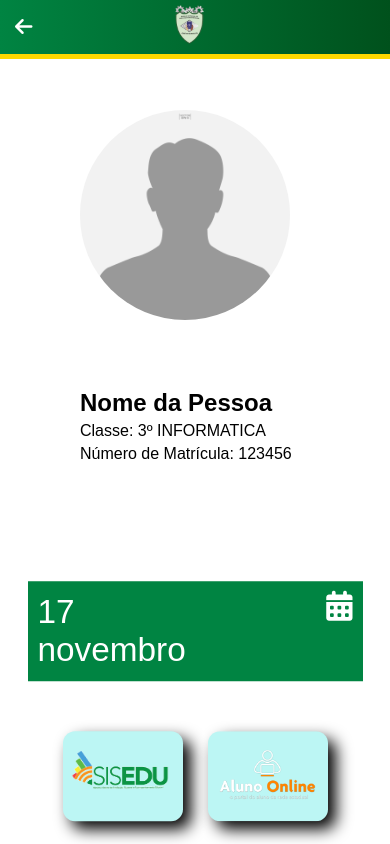
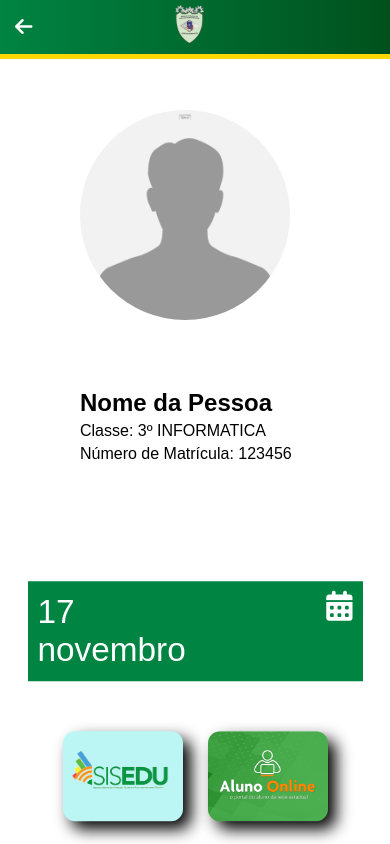
Before and after one commit to AudiOliveira/pagina-de-acesso-estudante, a plain HTML site: page index.html in a window 390 px wide. Shown: the top 844 px of the page. Drawn offline with Linux system fonts and the light colour scheme.

Commit message:
alteração final

```diff
--- a/Css/estilo.css
+++ b/Css/estilo.css
@@ -291,7 +291,6 @@ h2 {
     margin-bottom: 10px;
 }
 #button2 {
-    background-image: url('login-bg.jpg'); /* Mantém o background image no button2 */
     background-size: 100% 100%; /* Imagem 100% na div */
     background-repeat: no-repeat;
     margin-left: 25px;
```
